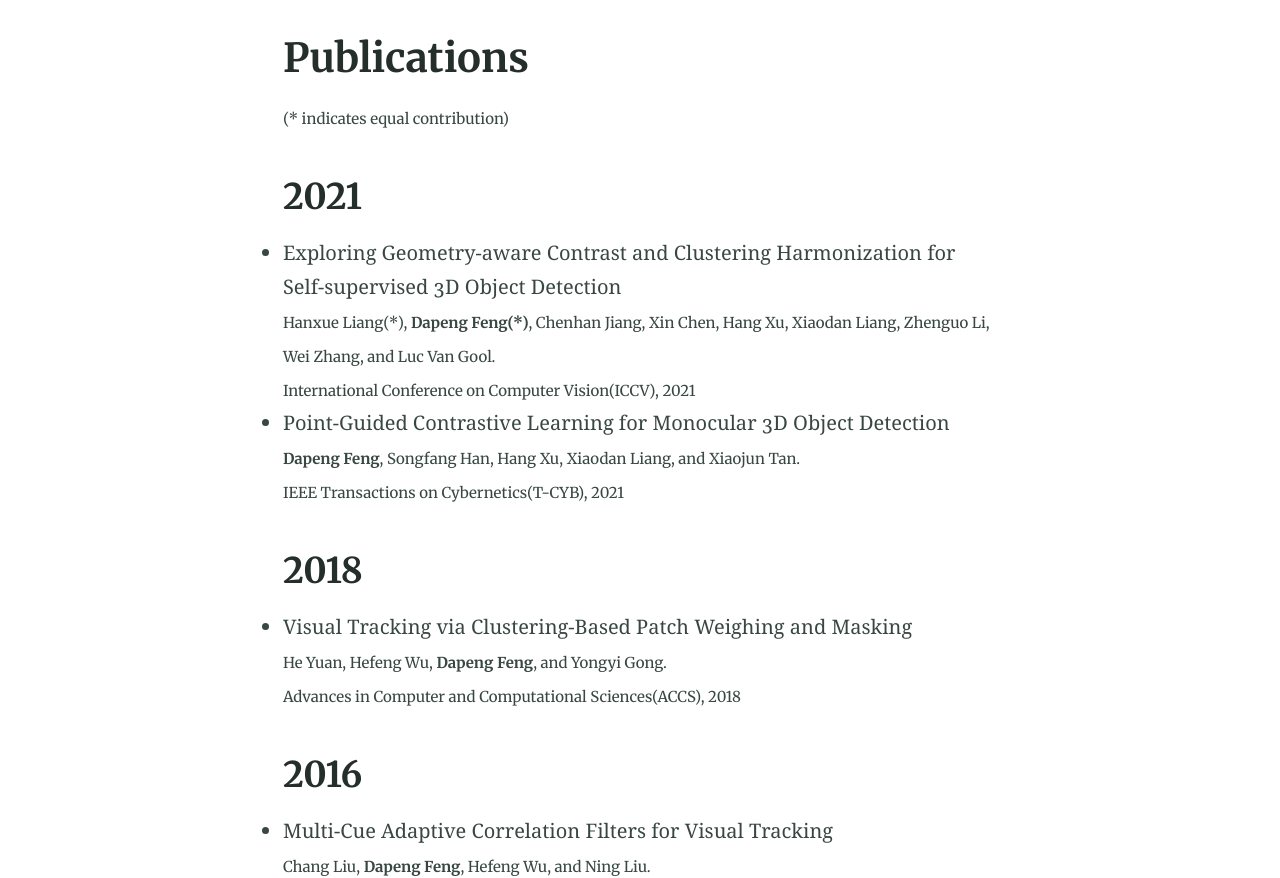
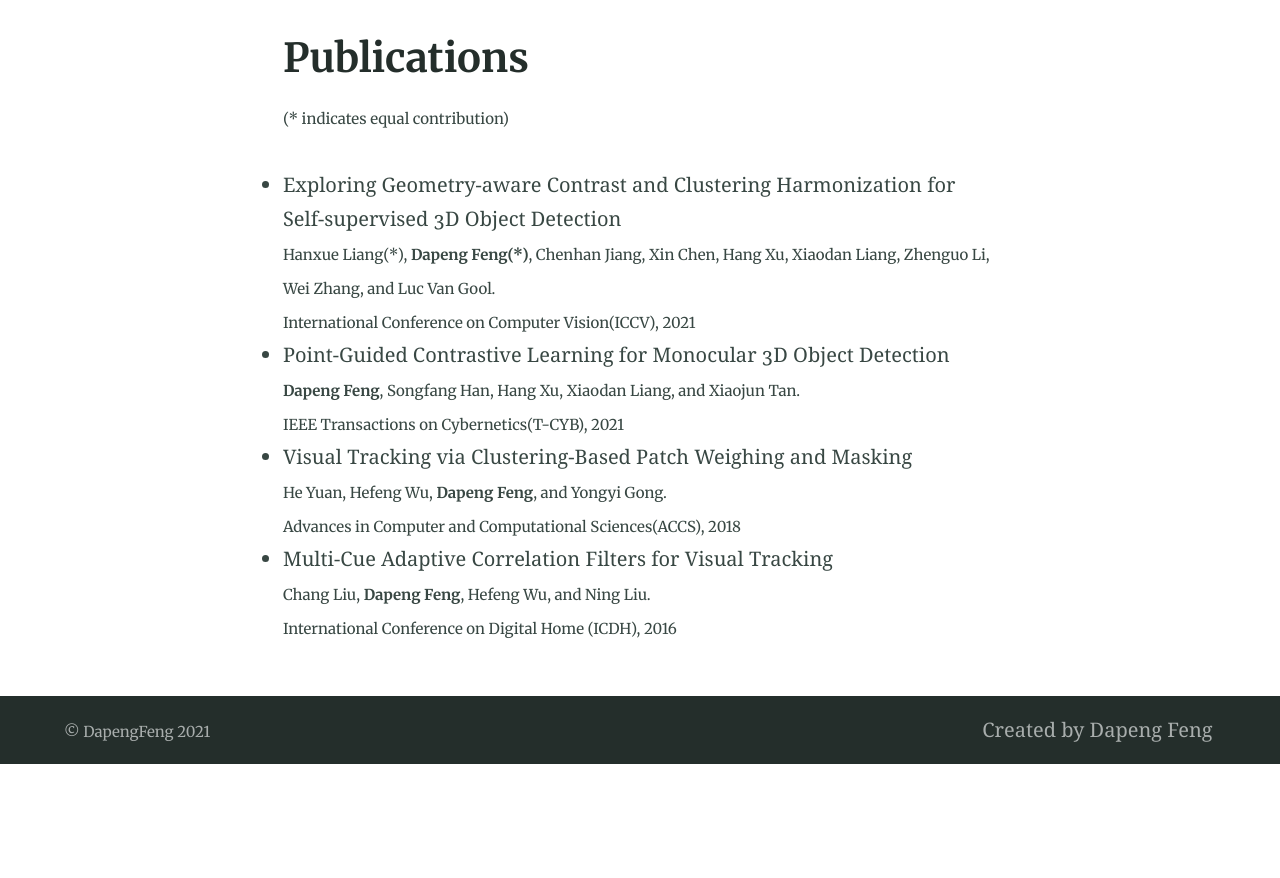
Before and after one commit to DapengFeng/dapengfeng.github.io, a Jekyll site: the page built from publications.md, in a window 1280 px wide, cut to the strip 412-1290 px from the top of the page. Built offline with Jekyll 4.4.1, drawn with Linux system fonts in a browser that asks for light colours; our own code applies the rules of GitHub Pages for plain Markdown files; after the commit the page ends 1176 px from its top, so only the background shows below that.

Commit message:
update:2021-07-23

```diff
--- a/publications.md
+++ b/publications.md
@@ -6,20 +6,18 @@
 
 <small>(\* indicates equal contribution)</small>
 
-## 2021
 - Exploring Geometry-aware Contrast and Clustering Harmonization for Self-supervised 3D Object Detection\\
 <small>Hanxue Liang(\*), **Dapeng Feng(\*)**, Chenhan Jiang, Xin Chen, Hang Xu, Xiaodan Liang, Zhenguo Li, Wei Zhang, and Luc Van Gool.\\
 International Conference on Computer Vision(ICCV), 2021</small>
+
 - Point-Guided Contrastive Learning for Monocular 3D Object Detection\\
 <small>**Dapeng Feng**, Songfang Han, Hang Xu, Xiaodan Liang, and Xiaojun Tan.\\
 IEEE Transactions on Cybernetics(T-CYB), 2021</small>
 
-## 2018
 - Visual Tracking via Clustering-Based Patch Weighing and Masking\\
 <small>He Yuan, Hefeng Wu, **Dapeng Feng**, and Yongyi Gong.\\
 Advances in Computer and Computational Sciences(ACCS), 2018</small>
 
-## 2016
 - Multi-Cue Adaptive Correlation Filters for Visual Tracking\\
 <small>Chang Liu, **Dapeng Feng**, Hefeng Wu, and Ning Liu.\\
 International Conference on Digital Home (ICDH), 2016</small>
```
